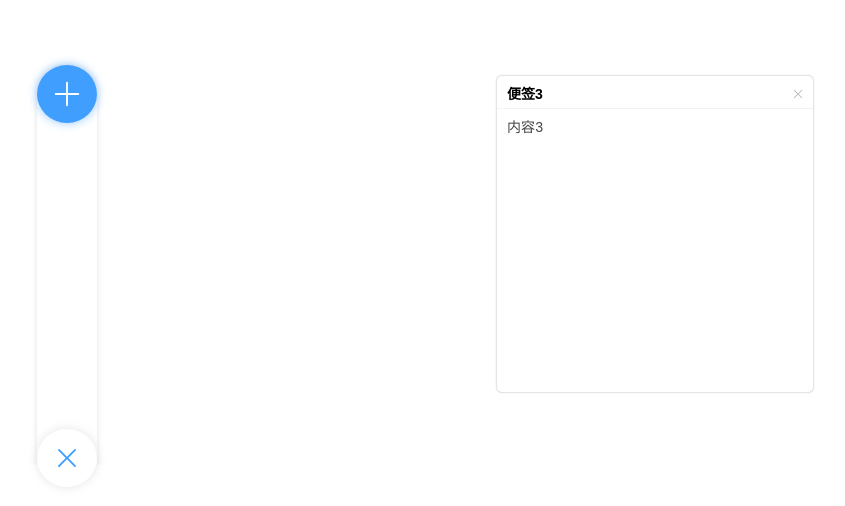
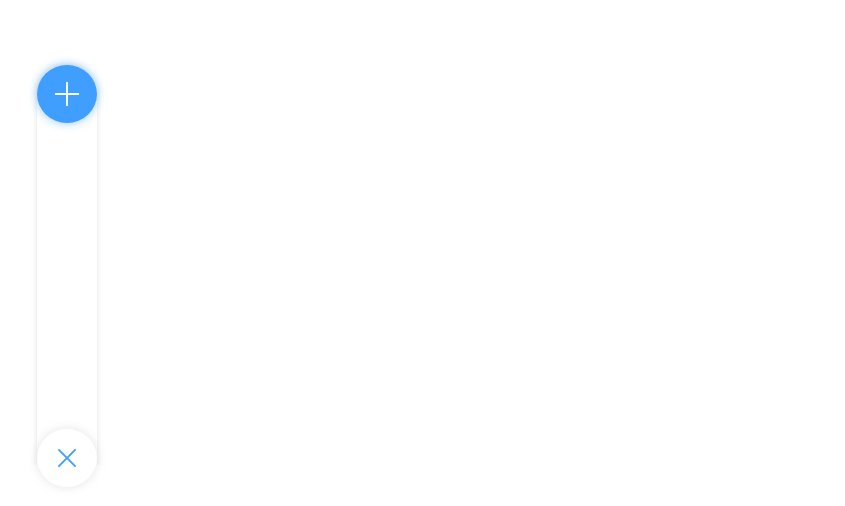
Before and after one commit to Targzp/CloudBoard, a Vue app: page /note-board in a window 1280 px wide. Shown: the part 124-630 px from the top of the page, without its empty margins (3-848 px from the left). Built offline with nearby package versions, Linux system fonts and the light colour scheme.

Commit message:
便签拖拽项增加功能

```diff
--- a/package.json
+++ b/package.json
@@ -12,6 +12,7 @@
     "@vueuse/core": "^9.12.0",
     "dayjs": "^1.11.7",
     "element-plus": "^2.2.29",
+    "lodash": "^4.17.21",
     "mitt": "^3.0.0",
     "node-sass": "^8.0.0",
     "sass": "^1.58.0",
--- a/src/components/SideBar.vue
+++ b/src/components/SideBar.vue
@@ -4,7 +4,10 @@
       <!-- 功能区 -->
       <div :class="['SideBar__Function', { 'SideBar__Function--hide': !show }]">
         <!-- 增加 -->
-        <div class="SideBar__Function__Plus circle pointer">
+        <div
+          class="SideBar__Function__Plus circle pointer"
+          @click="handleAddItem"
+        >
           <el-icon class="SideBar__Icon SideBar__Icon--white">
             <Plus />
           </el-icon>
@@ -29,12 +32,35 @@
 </template>
 
 <script setup lang="ts">
-import { ref } from 'vue'
+import {
+  ref
+} from 'vue'
+import { useStore } from 'vuex'
+import { useRoute } from 'vue-router'
+import { getNewDragItem } from '@/view/NoteBoard.vue'
+import draggableItemsMutationTypes from '@/store/modules/draggable/mutationTypes'
+
+const store = useStore()
+
+const route = useRoute()
 
 const show = ref(true)
 
+/**
+ * 处理是否展示功能区
+ */
 const handleShow = () => {
   show.value = !show.value
+}
+
+/**
+ * 增加云板项目
+ */
+const handleAddItem = () => {
+  const path = route.path
+  if (path.includes('note-board')) {
+    store.commit(`draggable/${draggableItemsMutationTypes.ADD_ITEM}`, getNewDragItem())
+  }
 }
 </script>
 
--- /dev/null
+++ b/src/store/modules/draggable/getters.ts
@@ -0,0 +1,10 @@
+import { State } from './state'
+import { objectToArray } from '@/utils/objectToArray'
+
+const getters = {
+  dragBlocks (state: State) {
+    return objectToArray(state.draggableItems, 'data')
+  }
+}
+
+export default getters
--- a/src/store/modules/draggable/index.ts
+++ b/src/store/modules/draggable/index.ts
@@ -1,10 +1,12 @@
 import state from './state'
 import mutations from './mutations'
+import getters from './getters'
 
 export default {
   draggable: {
     namespaced: true,
     state,
+    getters,
     mutations
   }
 }
--- a/src/store/modules/draggable/mutationTypes.ts
+++ b/src/store/modules/draggable/mutationTypes.ts
@@ -3,4 +3,5 @@ export default {
   CHANGE_ZINDEX: 'CHANGE_ZINDEX', // 更改拖拽项层叠量
   GTETOPZINDEX: 'GTETOPZINDEX',  // 更改当前顶端拖拽项层叠量
   CHANGE_RECT: 'CHANGE_RECT', // 更改拖拽项宽高
+  ADD_ITEM: 'ADD_ITEM', // 增加便签拖拽项
 }
--- a/src/store/modules/draggable/mutations.ts
+++ b/src/store/modules/draggable/mutations.ts
@@ -1,11 +1,13 @@
 import mutationTypes from './mutationTypes'
 import { State } from './state'
+import { DragItem } from '@/view/NoteBoard.vue'
 
 const {
   CHANGE_POSITION,
   CHANGE_ZINDEX,
   GTETOPZINDEX,
-  CHANGE_RECT
+  CHANGE_RECT,
+  ADD_ITEM
 } = mutationTypes
 
 interface CPOSITIONPAYLOAD {
@@ -58,7 +60,7 @@ const mutations = {
     state.topZIndex = zIndex
   },
   /**
-   *
+   * 更改拖拽项宽高
    * @param state
    * @param payload
    */
@@ -68,6 +70,11 @@ const mutations = {
       width: payload.width,
       height: payload.height
     }
+  },
+  [ADD_ITEM](state: State, payload: DragItem) {
+    state.draggableItems[payload.id] = {
+      data: payload
+    }
   }
 }
 
--- /dev/null
+++ b/src/utils/objectToArray.ts
@@ -0,0 +1,20 @@
+/**
+ * 将对象转换为数组
+ * @param obj 源对象
+ * @param prop 对象中可选的数据属性
+ */
+export const objectToArray = (obj: { [prop: string]: any }, prop?: string): any[] => {
+  const resArr = []
+
+  if (prop) {
+    for (const key in obj) {
+      resArr.push(obj[key][prop])
+    }
+  } else {
+    for (const key in obj) {
+      resArr.push(obj[key])
+    }
+  }
+
+  return resArr
+}
--- a/src/view/NoteBoard.vue
+++ b/src/view/NoteBoard.vue
@@ -47,6 +47,24 @@
   </div>
 </template>
 
+<script lang="ts">
+export interface DragItem {
+  id: string,
+  title: string,
+  content: string,
+  createAt: string
+}
+
+export const getNewDragItem = (): DragItem => {
+  return {
+    id: _.uniqueId('note_'),
+    title: '',
+    content: '',
+    createAt: dayjs().format('YYYY-MM-DD HH:mm:ss')
+  }
+}
+</script>
+
 <script lang="ts" setup>
 import {
   ref,
@@ -63,15 +81,9 @@ import draggableItemsMutationTypes from '@/store/modules/draggable/mutationTypes
 import DraggableBoard from '@/components/DraggableBoard.vue'
 import DraggableItem from '@/components/DraggableItem.vue'
 import dayjs from 'dayjs'
+import _ from 'lodash'
 
 const store = useStore()
-
-interface dragItem {
-  id: string,
-  title: string,
-  content: string,
-  createAt: string
-}
 
 const { copy, copied } = useClipboard()
 watch(copied, (newVal) => {
@@ -83,26 +95,7 @@ watch(copied, (newVal) => {
   }
 })
 
-const dragBlocks: Ref<dragItem[]> = ref([
-  {
-    id: 'nt100001',
-    title: '便签1',
-    content: '内容2',
-    createAt: dayjs().format('YYYY-MM-DD HH:mm:ss')
-  },
-  {
-    id: 'nt100002',
-    title: '便签2',
-    content: '内容2',
-    createAt: dayjs().format('YYYY-MM-DD HH:mm:ss')
-  },
-  {
-    id: 'nt100003',
-    title: '便签3',
-    content: '内容3',
-    createAt: dayjs().format('YYYY-MM-DD HH:mm:ss')
-  }
-])
+const dragBlocks = computed(() => store.getters['draggable/dragBlocks'])
 
 const draggableItems = computed(() => store.state.draggable.draggableItems)
 const topZIndex = computed(() => store.state.draggable.topZIndex)
```
Also changed, not shown: src/store/modules/draggable/state.ts (+5 -5 lines).
